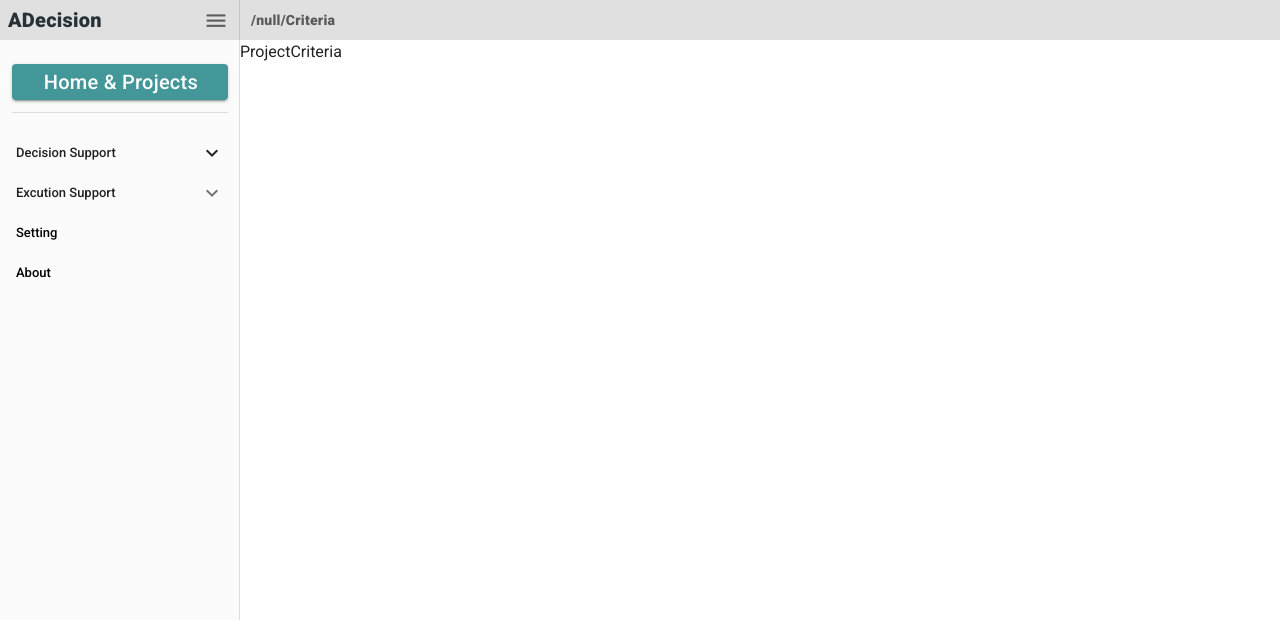
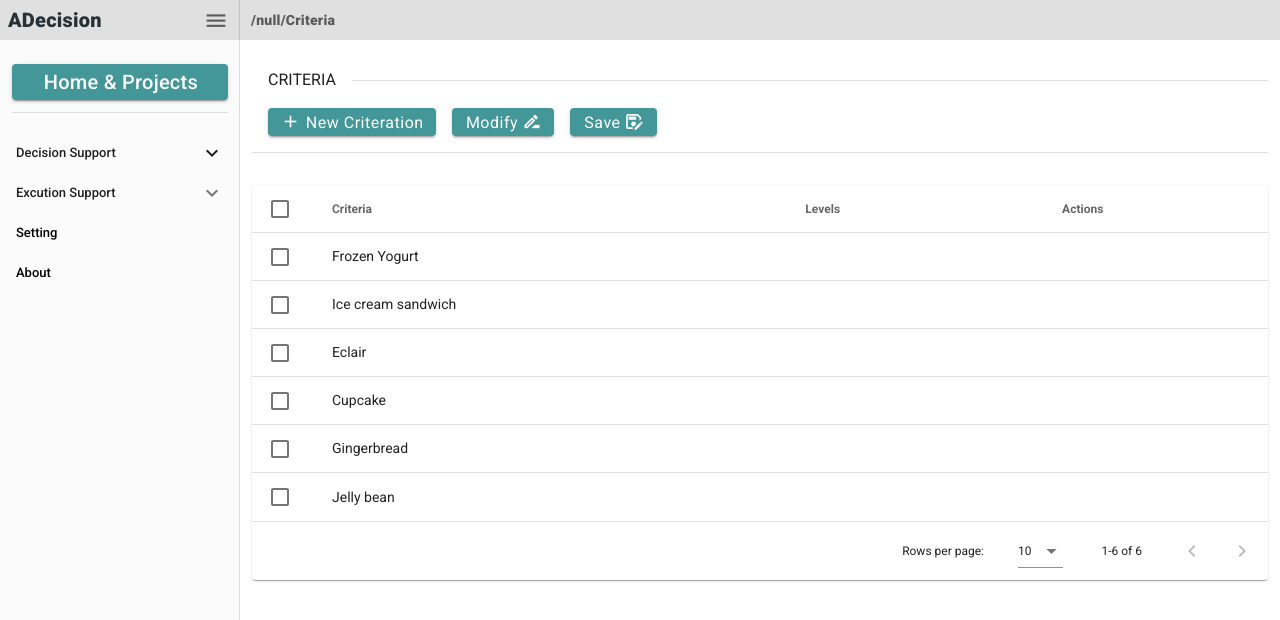
Before and after one commit to promptboom/adecisionfe, a Vue app in the folder web1/: page /ProjectCriteria in a window 1280 px wide. Shown: the top 620 px of the page. Built offline with nearby package versions, Linux system fonts and the light colour scheme.

Commit message:
3.14 修

```diff
--- a/web1/package.json
+++ b/web1/package.json
@@ -11,6 +11,7 @@
     "core-js": "^3.8.3",
     "vue": "^2.6.14",
     "vue-router": "^3.6.5",
+    "vuedraggable": "^2.24.3",
     "vuetify": "^2.6.0",
     "vuex": "^3.6.2"
   },
--- a/web1/src/views/ProjectView/DecisionProject/ProjectCriteria.vue
+++ b/web1/src/views/ProjectView/DecisionProject/ProjectCriteria.vue
@@ -1,18 +1,226 @@
 <template>
-  <div>
-    ProjectCriteria
-  </div>
+  <v-container>
+    <div>
+      <div class="d-flex align-center">
+        <span class="ma-4">CRITERIA</span>
+        <v-divider></v-divider>
+      </div>
+      <div class="ml-4 mb-4 d-flex">
+        <v-btn color="#439798" class="text-capitalize text-body-1 white--text" small>
+          <v-icon size="20" class="mr-1" color="white">mdi-plus</v-icon>
+          New Criteration
+        </v-btn>
+        <v-btn color="#439798" class="text-capitalize text-body-1 white--text ml-4" small @click="handleCriteriaModify">
+          modify
+          <v-icon size="20" class="ml-1" color="white">mdi-rename-outline</v-icon>
+        </v-btn>
+        <v-btn color="#439798" class="text-capitalize text-body-1 white--text ml-4" small @click="handleCriteriaSave">
+          save
+          <v-icon size="20" class="ml-1" color="white">mdi-content-save-edit-outline</v-icon>
+        </v-btn>
+      </div>
+      <v-divider></v-divider>
+    </div>
+
+    <div class="mt-8" v-if="criteriaShowType">
+      <v-expansion-panels v-model="criteriaPanel" multiple focusable>
+        <v-expansion-panel v-for="(criteriaItem, index) in criteriaItems" :key="index">
+          <v-expansion-panel-header>
+            <div class="d-flex justify-space-between align-center">
+              <span class="text-body-1 font-weight-bold">
+                {{ criteriaItem.title }}
+              </span>
+              <v-btn class="mr-4" icon color="dark-grey" x-small>
+                <v-icon>mdi-delete</v-icon>
+              </v-btn>
+            </div>
+          </v-expansion-panel-header>
+          <v-expansion-panel-content class="ml-4">
+            <span class="text-body-2 grey--text ml-2">Highest ranked</span>
+            <draggable v-model="criteriaItem.levelItems" >
+              <div v-for="(item, index) in criteriaItem.levelItems" :key="index">
+                <v-divider v-if="index !== 0"></v-divider>
+                <v-list dense>
+                  <v-list-item dense>
+                    <v-icon size="20" class="ml-1 drag-handle">mdi-cursor-move</v-icon>
+                    <v-list-item-content class="ml-3">
+                      <v-text-field
+                        v-if="item.isRewrite"
+                        dense
+                        width="200"
+                        v-model="item.newContent"
+                        class="mr-4 mb-n8 mt-n2"
+                        append-icon="mdi-arrow-right-bold-box"
+                        @click:append="item.isRewrite = false"
+                        solo
+                      ></v-text-field>
+                      <v-list-item-title v-else>{{ item.content }}</v-list-item-title>
+
+                    </v-list-item-content>
+
+                    <v-btn class="mr-4" icon color="dark-grey" x-small @click="item.isRewrite = true">
+                      <v-icon>mdi-rename-outline</v-icon>
+                    </v-btn>
+                    <v-btn class="mr-4" icon color="dark-grey" x-small>
+                      <v-icon>mdi-delete</v-icon>
+                    </v-btn>
+                  </v-list-item>
+                </v-list>
+              </div>
+            </draggable>
+            <span class="text-body-2 grey--text ml-2">Lowest ranked</span>
+            <br>
+            <v-btn color="#439798" class="text-capitalize text-body-1 white--text ml-2 mt-2" small>
+              <v-icon size="20" class="mr-1" color="white">mdi-plus</v-icon>
+              New Level
+            </v-btn>
+
+          </v-expansion-panel-content>
+        </v-expansion-panel>
+      </v-expansion-panels>
+
+    </div>
+
+    <div class="mt-8" v-else>
+      <v-data-table
+        v-model="selected"
+        :headers="headers"
+        :items="desserts"
+        item-key="Criteria"
+        show-select
+        class="elevation-1"
+      >
+        <!-- <template v-slot:item.Actions="{ item }">
+          <v-icon
+            small
+            class="mr-2"
+          >
+            mdi-pencil
+          </v-icon>
+          <v-icon
+            small
+          >
+            mdi-delete
+          </v-icon>
+        </template> -->
+      </v-data-table>
+    </div>
+  </v-container>
 </template>
 
 <script>
+import draggable from 'vuedraggable';
+
 export default {
   name: 'ProjectCriteria',
 
   components: {
+    draggable,
   },
 
   data() {
     return {
+      selected: [],
+        headers: [
+          {
+            text: 'Criteria',
+            align: 'start',
+            sortable: false,
+            value: 'Criteria',
+          },
+          { text: 'Levels', value: 'Levels' },
+          { text: 'Actions', value: 'Actions', sortable: false },
+        ],
+        desserts: [
+          {
+            Criteria: 'Frozen Yogurt',
+            Level: 1,
+          },
+          {
+            Criteria: 'Ice cream sandwich',
+            Level: 1,
+          },
+          {
+            Criteria: 'Eclair',
+            Level: 7,
+          },
+          {
+            Criteria: 'Cupcake',
+            Level: 8,
+          },
+          {
+            Criteria: 'Gingerbread',
+            Level: 16,
+          },
+          {
+            Criteria: 'Jelly bean',
+            Level: 0,
+          },
+        ],
+      criteriaShowType: false,
+      criteriaPanel: [0, 1, 2],
+      criteriaItems: [
+        {
+          title: 'lalala',
+          levelItems: [
+            {
+              content: '123',
+              newContent: '',
+              isRewrite: false,
+            },
+            {
+              content: '234',
+              newContent: '',
+              isRewrite: false,
+            },
+            {
+              content: '345',
+              newContent: '',
+              isRewrite: false,
+            },
+          ],
+        },
+        {
+          title: 'lalala',
+          levelItems: [
+            {
+              content: '123',
+              newContent: '',
+              isRewrite: false,
+            },
+            {
+              content: '234',
+              newContent: '',
+              isRewrite: false,
+            },
+            {
+              content: '345',
+              newContent: '',
+              isRewrite: false,
+            },
+          ],
+        },
+        {
+          title: 'lalala',
+          levelItems: [
+            {
+              content: '123',
+              newContent: '',
+              isRewrite: false,
+            },
+            {
+              content: '234',
+              newContent: '',
+              isRewrite: false,
+            },
+            {
+              content: '345',
+              newContent: '',
+              isRewrite: false,
+            },
+          ],
+        },
+      ]
     }
   },
 
@@ -24,10 +232,18 @@ export default {
   },
 
   methods: {
+    handleCriteriaModify() {
+      this.criteriaShowType = true
+    },
+    handleCriteriaSave() {
+      this.criteriaShowType = false
+    }
   }
 };
 </script>
 
 <style scoped>
-
+.drag-handle {
+  cursor: move;
+}
 </style>
--- a/web1/src/views/ProjectView/DecisionProject/ProjectFiles.vue
+++ b/web1/src/views/ProjectView/DecisionProject/ProjectFiles.vue
@@ -29,7 +29,7 @@
             min-height="160"
             outlined
             :elevation="hover ? 12 : 2"
-            :class="{ 'on-hover': !hover }"
+            :class="{ 'on-hover': hover }"
           >
             <v-container class="d-flex justify-center flex-wrap align-center">
               <v-icon
@@ -38,17 +38,15 @@
               >
                 {{ item.icon }}
               </v-icon>
-              <div class="align-self-center">
-                <v-btn
-                  v-for="(icon, index) in icons"
-                  :key="index"
-                  :class="{ 'show-btns': !hover }"
-                  icon
-                >
-                  <v-icon
-                    :class="{ 'show-btns': !hover }"
-                  >
-                    {{ icon }}
+              <div class="align-self-center" v-if="!item.isUploading">
+                <v-btn :class="{ 'show-btns': !hover }" icon>
+                  <v-icon :class="{ 'show-btns': !hover }">
+                    mdi-eye
+                  </v-icon>
+                </v-btn>
+                <v-btn :class="{ 'show-btns': !hover }" icon>
+                  <v-icon :class="{ 'show-btns': !hover }">
+                    mdi-delete
                   </v-icon>
                 </v-btn>
               </div>
@@ -86,8 +84,6 @@ export default {
 
   data() {
     return {
-      icons: ['mdi-rewind', 'mdi-play', 'mdi-fast-forward'],
-
       ProjectFileItems: [
         {
           name: 'project file asad fasd fasdfsadf sdfasdfasfasdf',
@@ -184,13 +180,13 @@ export default {
 </script>
 
 <style scoped>
-/* .v-card {
+.v-card {
   transition: opacity .4s ease-in-out;
-} */
+}
 
-/* .v-card:not(.on-hover) {
+.v-card:is(.on-hover) {
   opacity: 0.6;
- } */
+ }
 
 .show-btns {
   color: rgba(255, 255, 255, 1) !important;
--- a/web1/src/views/ProjectView/DecisionProject/ProjectMsg.vue
+++ b/web1/src/views/ProjectView/DecisionProject/ProjectMsg.vue
@@ -7,6 +7,10 @@
       </div>
       <div class="ml-4 mb-4 d-flex">
         <v-btn color="#439798" class="text-capitalize text-body-1 white--text" small>
+          Load File
+          <v-icon size="20" class="ml-1" color="white">mdi-file-upload-outline</v-icon>
+        </v-btn>
+        <v-btn color="#439798" class="text-capitalize text-body-1 white--text ml-4" small>
           modify
           <v-icon size="20" class="ml-1" color="white">mdi-rename-outline</v-icon>
         </v-btn>
```
Also changed, not shown: 1 other file (tests, documents, lock files or other folders).
